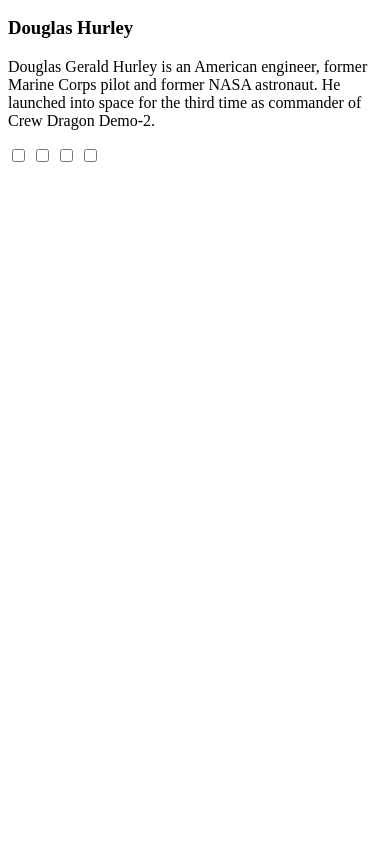
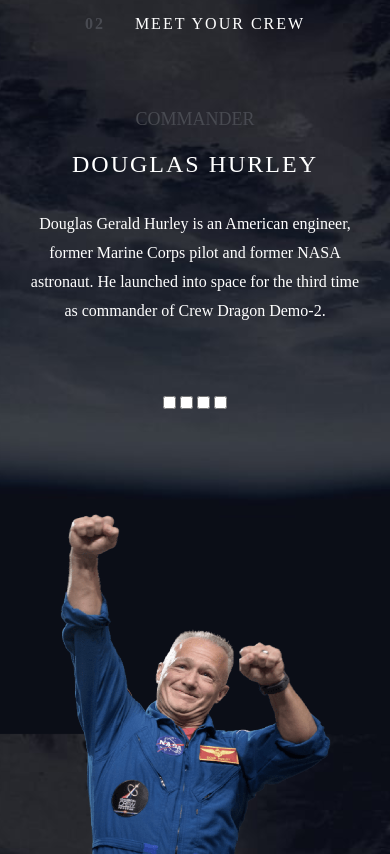
Before and after one commit to noelortiz21/space-tourism-multi-page-website, a plain HTML site: page starter-code/crew.html in a window 390 px wide. Shown: the part 110-964 px from the top of the page. Before the commit the page ends 844 px from the top, so only its background shows below. Drawn offline with Linux system fonts and the light colour scheme.

Commit message:
worked on mobile styles for crew.html

```diff
--- a/starter-code/crew.css
+++ b/starter-code/crew.css
@@ -0,0 +1,159 @@
+*, *::before, *::after { box-sizing: border-box; }
+* { margin: 0; }
+body { line-height: 1.5; -webkit-font-smoothing: antialiased; }
+img, picture, video, canvas, svg { display: block; max-width: 100%; }
+input, button, textarea, select { font: inherit; }
+p, h1, h2, h3, h4, h5, h6 { overflow-wrap: break-word; }
+p { text-wrap: pretty; }
+h1, h2, h3, h4, h5, h6 { text-wrap: balance; }
+li[role="list"]{ list-style:none; padding: 0; margin: 0; }
+#root, #__next { isolation: isolate; }
+
+:root{
+/* colors */
+--blue-900: hsl(230,35%,7%);
+--blue-300: hsl(231,77%,90%);
+--white: hsl(0,0%,100%);
+--accent: hsl(227,6%,30%);
+
+/* typography */
+--fs-preset-1-desktop: 9rem;
+--fs-preset-2-desktop: 6.25rem;
+--fs-preset-3-desktop: 3.5rem;
+--fs-preset-4-desktop: 2rem;
+--fs-preset-5-desktop: 1.75rem;
+--fs-preset-7-desktop: .875rem;
+--fs-preset-8-desktop: 1rem;
+--fs-preset-9-desktop: 1.125rem;
+
+--fs-preset-2-tablet: 5rem;
+--fs-preset-3-tablet: 2.5rem;
+--fs-preset-4-tablet: 1.5rem;
+--fs-preset-5-tablet: 1.25rem;
+--fs-preset-9-tablet: 1rem;
+
+--fs-preset-1-mobile: 5rem;
+--fs-preset-2-mobile: 3.5rem;
+--fs-preset-3-mobile: 1.5rem;
+--fs-preset-4-mobile: 1.125rem;
+--fs-preset-6-mobile: 1rem;
+--fs-preset-8-mobile: .875rem;
+--fs-preset-9-mobile: .9375rem;
+
+/* spacing */
+--spc-1600: 8rem;
+--spc-1200: 6rem;
+--spc-1000: 5rem;
+--spc-800: 4rem;
+--spc-600: 3rem;
+--spc-500: 2.5rem;
+--spc-400: 2rem;
+--spc-300: 1.5rem;
+--spc-200: 1rem;
+--spc-150: .75rem;
+--spc-100: .5rem;
+--spc-50: .25rem;
+--spc-25: .125rem;
+
+}
+
+/* utility classes */
+.emphasize{
+font-family: 'Bellefair';
+font-size: var(--fs-preset-2);
+letter-spacing: 0px;
+}
+
+.subtitle{
+font-size: 1rem;
+font-weight: 400;
+letter-spacing: .125rem;
+font-family: 'Bellefair';
+}
+
+.accent-color{
+	color: var(--accent);
+}
+
+.h{
+display: none;
+}
+
+html,body{height:100%;}
+
+body{
+background-image: url('./assets/crew/background-crew-mobile.jpg');
+background-size: cover;
+background-position: center;
+background-repeat: no-repeat;
+font-family: 'Barlow Condensed', 'sans-serif';
+color: var(--white);
+text-transform: uppercase;
+font-size: var(--fs-preset-5-mobile);
+line-height: 1.8;
+
+padding: var(--spc-300);
+}
+
+.nav-card-wrapper{
+display: grid;
+grid-template-rows: 1fr 1fr;
+}
+
+.nav-wrapper{
+ display: flex;
+ justify-content:space-between;
+ margin-bottom: 48px;
+}
+
+p{
+	text-transform: none;
+	text-align:center;
+}
+
+.crew-title{
+	font-family: 'Barlow Condensed';
+	font-size: 1rem;
+	font-weight: 200;
+	letter-spacing: 2px;
+
+	span{
+		font-weight: 700;
+		margin-right: 24px;
+	}
+}
+
+.role{
+	font-family: 'Bellefair Regular';
+	font-size: 1.125rem;
+	font-weight: 200;
+}
+
+.name{
+	font-family: 'Bellefair Regular';
+	font-size: 1.5rem;
+	font-weight: 200;
+	letter-spacing: 2px;
+	margin-top: -16px;
+}
+
+.crew-card-wrapper{
+	display: grid;
+	gap: 64px;
+	justify-items: center;
+	grid-template-rows: auto auto 1fr;
+	min-height: 100vh;
+}
+
+.crew-card{
+	display: grid;
+	justify-items: center;
+	gap: 24px;
+}
+
+.crew-img-wrapper{
+	img{
+		width: 271px;
+		height: 340px;
+	}
+}
--- a/starter-code/crew.html
+++ b/starter-code/crew.html
@@ -2,16 +2,31 @@
 <html lang="en">
 <head>
 	<meta charset="UTF-8">
+	<meta name="viewport" content="width=device-width, initial-scale=1">
+	<link rel="stylesheet" href="home.css" media="all">
+	<link rel="stylesheet" href="crew.css" media="all">
 	<title></title>
 </head>
 <body>
+		<header>
+			<nav class="nav-wrapper">
+			  <img src="./assets/shared/logo.svg" alt="">
+			  <button><img src="./assets/shared/icon-hamburger.svg" alt=""></button>
+			  <ul class="nav-menu h">
+				  <li role="list"><a href="./index.html"><span>00</span> Home</a></li>
+				  <li role="list"><a><span>01</span> Destination</a></li>
+				  <li role="list"><a><span>02</span> Crew</a></li>
+				  <li role="list"><a><span>03</span> Technology</a></li>
+			  </ul>
+			</nav>
+		</header>
 
-<div>
-	  <h1><span class="accent">02</span> Meet your crew</h1>
+<div class="crew-card-wrapper">
+	  <h1 class="crew-title"><span class="accent-color">02</span> Meet your crew</h1>
 
-	  <div>
-		  <h2 class="accent">Commander</h2>
-		  <h3>Douglas Hurley</h3>
+	  <div  class="crew-card">
+		  <h2 class="role accent-color">Commander</h2>
+		  <h3 class="name">Douglas Hurley</h3>
 
 		  <p>
 			  Douglas Gerald Hurley is an American engineer, former Marine Corps pilot
@@ -25,6 +40,7 @@
 		  <input type="checkbox">
 		  <input type="checkbox">
 	  </div>
+	  <div class="crew-img-wrapper"><img src="./assets/crew/image-douglas-hurley.png" alt=""></div>
   </div>
 </body>
 </html>
--- a/starter-code/home.css
+++ b/starter-code/home.css
@@ -96,7 +96,8 @@
     background-size: cover;
     background-position: center;
     background-repeat: no-repeat;
-    height:100vh;
+    background-attachment: fixed;
+    min-height:100vh;
     text-transform: uppercase;
     font-family: 'Barlow Condensed', 'sans-serif';
     color: var(--white);
```
Also changed, not shown: starter-code/index.html (+1 -1 lines).
